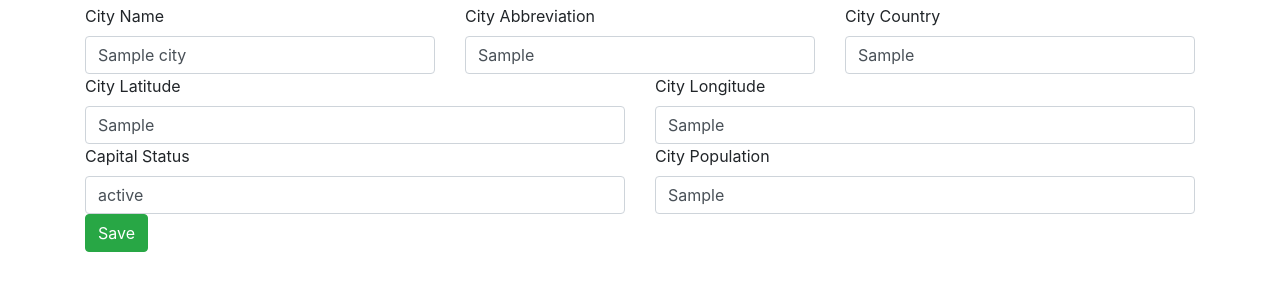
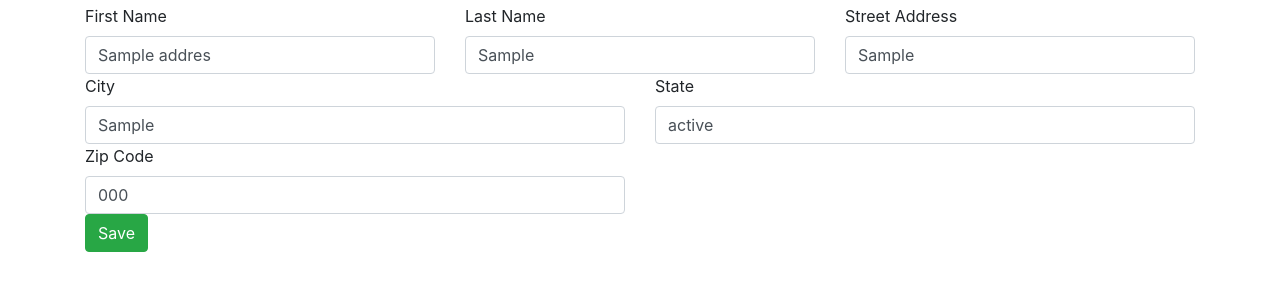
Before and after one commit to kefsaj/PythonDockerFlaskPycharm, a Flask app: template app/templates/edit.html in a window 1280 px wide. Shown: the part 56-356 px from the top of the page. Run offline with Flask 2, Linux system fonts and the light colour scheme; the template is opened without the code that fills it: most values are stand-ins (such as "Sample title", 1, 10 or a date in 2020); some libraries are stand-ins or nearby versions.

Commit message:
Task: Part 5 Changing variable Names to reflect changes

```diff
--- a/app/templates/edit.html
+++ b/app/templates/edit.html
@@ -1,42 +1,41 @@
 {% extends "layout.html" %}
 {% block content %}
-<form action="/edit/{{city.id}}" method="post">
+<form action="/edit/{{address.id}}" method="post">
     <div class="row">
         <div class="col">
-            <label for="fldName">City Name</label>
-            <input id="fldName" type="text" class="form-control" placeholder="City Name" name="fldName" value="{{city.fldName}}">
+            <label for="fldName">First Name</label>
+            <input id="fldName" type="text" class="form-control" placeholder="First Name" name="fldName" value="{{address.fldName}}">
         </div>
         <div class="col">
-            <label for="fldAbbreviation">City Abbreviation</label>
-            <input id="fldAbbreviation" type="text" class="form-control" placeholder="City Abbreviation"
-                   name="fldAbbreviation" value="{{city.fldAbbreviation}}">
+            <label for="fldLN">Last Name</label>
+            <input id="fldLN" type="text" class="form-control" placeholder="Last Name"
+                   name="fldLN" value="{{address.fldLN}}">
         </div>
         <div class="col">
-            <label for="fldCountry">City Country</label>
-            <input id="fldCountry" type="text" class="form-control" placeholder="City Country" name="fldCountry" value="{{city.fldCountry}}">
+            <label for="fldStreet">Street Address</label>
+            <input id="fldStreet" type="text" class="form-control" placeholder="Street Address" name="fldStreet" value="{{address.fldStreet}}">
         </div>
     </div>
 
     <div class="row">
         <div class="col">
-            <label for="fldLat">City Latitude</label>
-            <input id="fldLat" type="text" class="form-control" placeholder="City Latitude" name="fldLat" value="{{city.fldLat}}">
+            <label for="fldCity">City </label>
+            <input id="fldCity" type="text" class="form-control" placeholder="City" name="fldCity" value="{{address.fldCity}}">
         </div>
         <div class="col">
-            <label for="fldlong">City Longitude</label>
-            <input id="fldlong" type="text" class="form-control" placeholder="City Longitude" name="fldLong" value="{{city.fldLong}}">
+            <label for="fldState">State</label>
+            <input id="fldState" type="text" class="form-control" placeholder="State" name="fldLong" value="{{address.fldState}}">
         </div>
     </div>
     <div class="row">
         <div class="col">
-            <label for="fldCapitalStatus">Capital Status</label>
+            <label for="fldZip">Zip Code</label>
 
-            <input id="fldCapitalStatus" type="text" class="form-control" placeholder="Capital Status"
-                   name="fldCapitalStatus" value="{{city.fldCapitalStatus}}">
+            <input id="fldZip" type="text" class="form-control" placeholder="Zip Code"
+                   name="fldZip" value="{{address.fldZip}}">
         </div>
         <div class="col">
-            <label for="fldPopulation">City Population</label>
-            <input id="fldPopulation" type="text" class="form-control" placeholder="Population" name="fldPopulation" value="{{city.fldPopulation}}">
+
         </div>
     </div>
     <button type="submit" class="btn btn-success">Save</button>
```
